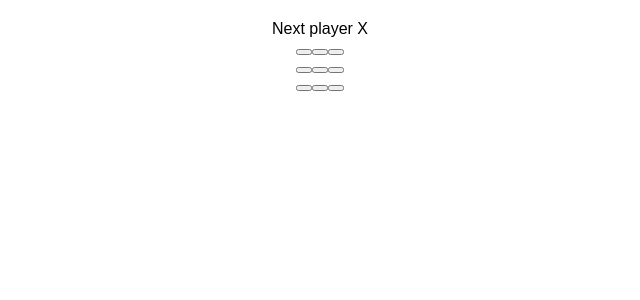
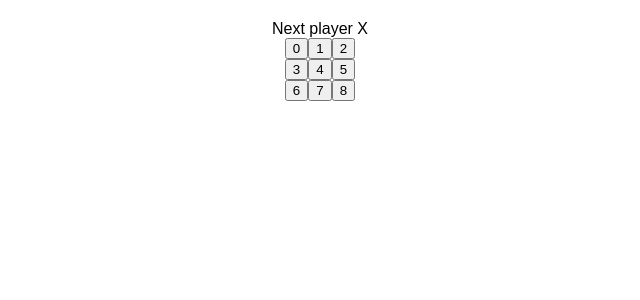
Before and after one commit to dogrod/react-typescript-starter, a React (Create React App) app: page / in a window 1280 px wide. Shown: the top 300 px of the page, without its empty margins (320-960 px from the left). Built offline with nearby package versions, Linux system fonts and the light colour scheme.

Commit message:
Passing Data Through Props

```diff
--- a/src/components/board/board.tsx
+++ b/src/components/board/board.tsx
@@ -6,7 +6,7 @@ export default class Board extends React.Component<{}, {}> {
 
   // returns a square function
   renderSquare(i: number): JSX.Element {
-    return <Square />
+    return <Square value={i} />
   }
 
   render(): JSX.Element {
--- a/src/components/square/square.tsx
+++ b/src/components/square/square.tsx
@@ -1,10 +1,14 @@
 import * as React from 'react'
 
-export default class Square extends React.Component<{}, {}> {
+interface SquareProps {
+  value: number
+}
+
+export default class Square extends React.Component<SquareProps, {}> {
   render(): JSX.Element {
     return (
       <button className="square">
-        {/* TODO */}
+        {this.props.value}
       </button>
     )
   }
```
